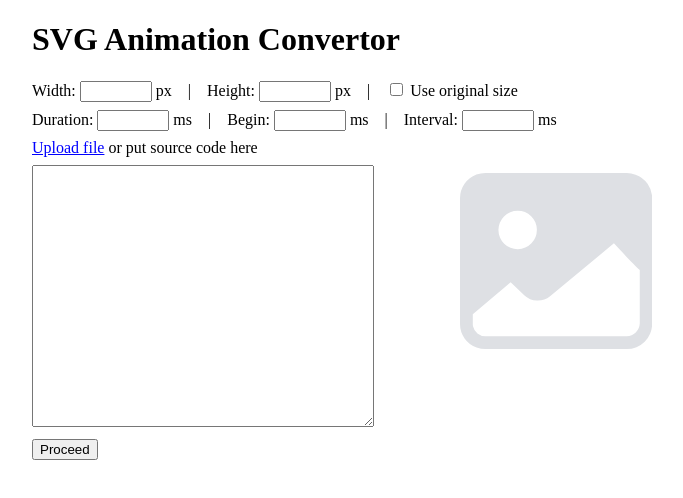
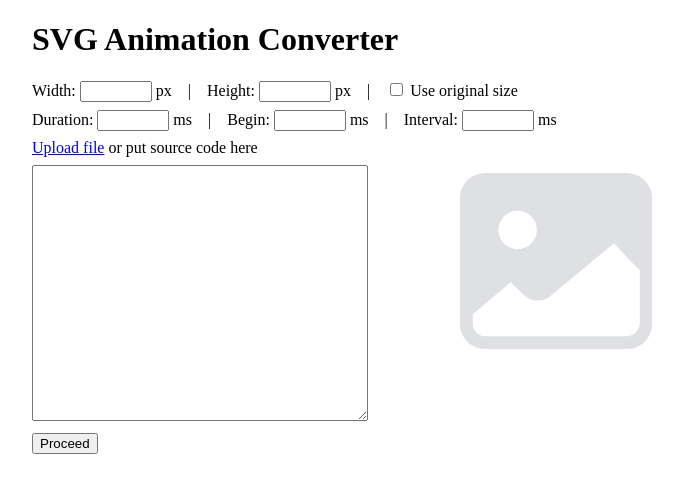
Before and after one commit to ElvishScout/svg-animation-convertor, a website built with Vite: page index.html in a window 1280 px wide. Shown: the whole page, without its empty margins (264-947 px from the left). Built offline with nearby package versions, Linux system fonts and the light colour scheme.

Commit message:
some changes

```diff
--- a/index.html
+++ b/index.html
@@ -3,12 +3,12 @@
   <head>
     <meta charset="UTF-8" />
     <meta name="viewport" content="width=device-width, initial-scale=1.0" />
-    <title>SVG Animation Convertor</title>
+    <title>SVG Animation Converter</title>
   </head>
   <body>
     <div class="container">
       <header>
-        <h1>SVG Animation Convertor</h1>
+        <h1>SVG Animation Converter</h1>
       </header>
       <main>
         <form id="form" class="form" autocomplete="off">
@@ -60,18 +60,16 @@
           <div class="form-row">
             <div class="form-item">
               <label>
+                <span class="form-file-span">Upload file</span>
                 <input id="input-file" class="form-file" type="file" accept=".svg" />
-                <span class="form-file-span">Upload file</span>
               </label>
-              <span>or put source code here</span>
+              <label for="field-source"><span>or put source code here</span></label>
             </div>
           </div>
           <div class="form-row">
             <div class="source-and-preview">
               <div class="split-pane">
-                <label>
-                  <textarea id="field-source" class="source" name="source"></textarea>
-                </label>
+                <textarea id="field-source" class="source" name="source"></textarea>
               </div>
               <div class="split-pane">
                 <img id="image-preview" class="preview" alt="preview" />
--- a/src/style.css
+++ b/src/style.css
@@ -33,9 +33,6 @@
   cursor: pointer;
 }
 
-.source-and-preview {
-  width: 100%;
-}
 .split-pane {
   display: inline-block;
   width: 100%;
@@ -49,6 +46,7 @@
   min-height: 4rem;
   resize: vertical;
   text-wrap: nowrap;
+  box-sizing: border-box;
 }
 .preview {
   width: 100%;
```
Also changed, not shown: README.md.
